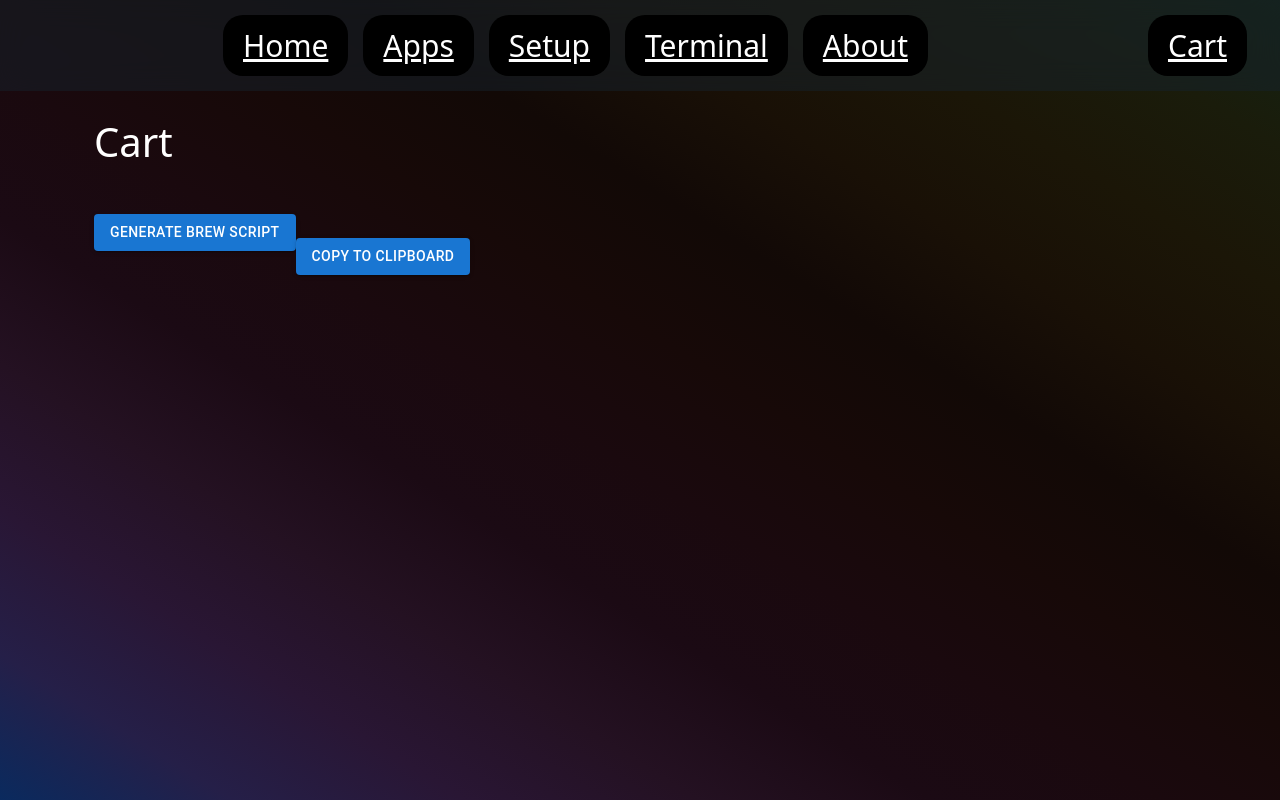
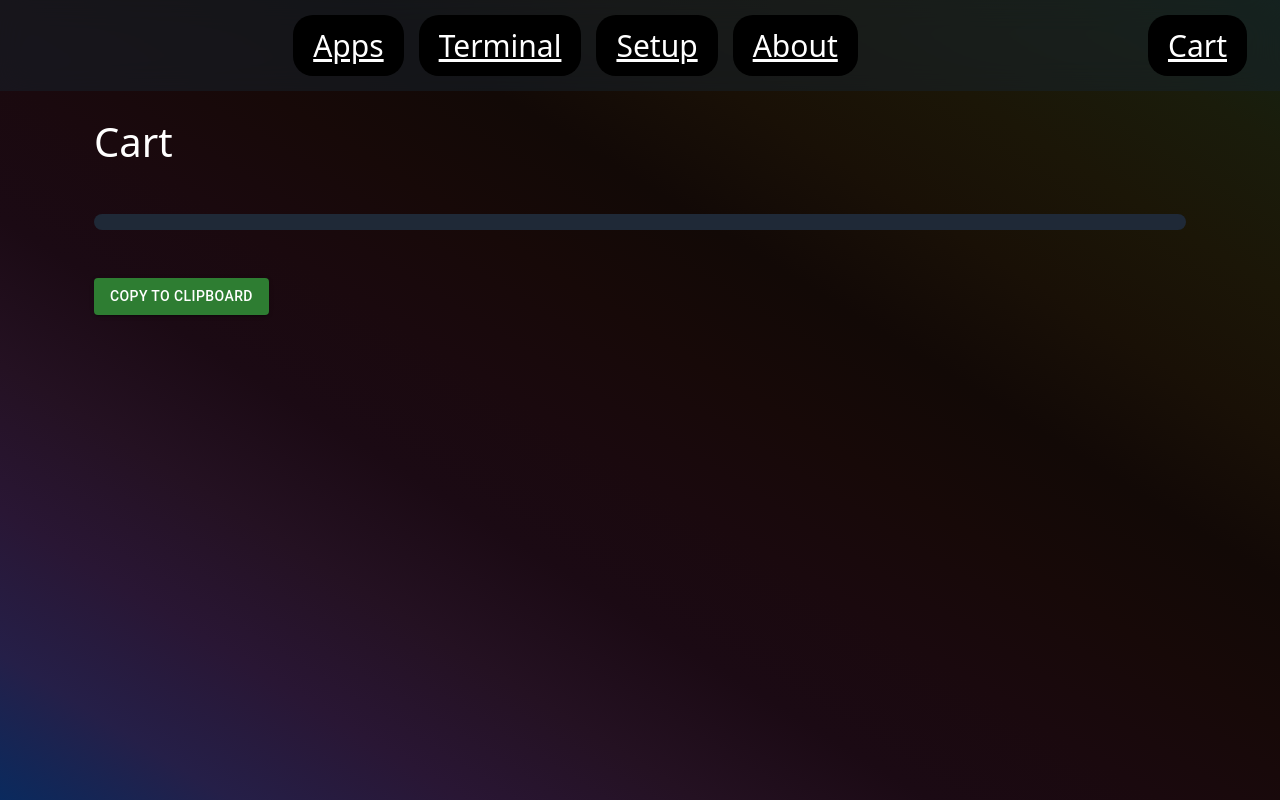
Before and after one commit to EmericLaberge/mac-companion-app, a React (Create React App) app: page /mac-companion-app/Cart in a window 1280 px wide. Built offline with nearby package versions, Linux system fonts and the light colour scheme.

Commit message:
Version 1

```diff
--- a/src/App.tsx
+++ b/src/App.tsx
@@ -16,8 +16,7 @@ const App: React.FC = () => (
     <NavBar />
     <Routes>
 
-      <Route path="/" element={<Home />} />
-      <Route path="/ListOfApps" element={<ListOfApps />} />
+      <Route path="/" element={<ListOfApps />} />
       <Route path="/Setup" element={<Setup />} />
       <Route path="/Terminal" element={<Terminal />} />
       <Route path="/About" element={<About />} />
--- a/src/Cart.tsx
+++ b/src/Cart.tsx
@@ -6,15 +6,16 @@ import { useAtom } from 'jotai';
 import { DownloadScriptsAtom, BrewScriptAtom } from './atoms';
 import { alternateAppsAtom, AppsAtom } from './atoms';
 import SearchBar from "material-ui-search-bar";
+import CartList from './Components/CartList/Cartlist';
 import Button from '@mui/material/Button';
 import { useEffect } from 'react';
-import {toast} from 'react-toastify';
+import { toast } from 'react-toastify';
 
 
 const Cart: React.FC = () => {
   const [formulaes] = useAtom(DownloadScriptsAtom)
-  const [brewScript, setBrewScript] = useAtom(BrewScriptAtom)
   const [isGenerated, setIsGenerated] = useState(false);
+  const [apps, setApps] = useAtom(AppsAtom);
 
 
   // make the list of apps alternate between left and right
@@ -25,46 +26,33 @@ const Cart: React.FC = () => {
   const handleAdd = () => {
   }
 
-  useEffect(() => {
-    console.log("formulaes: " + formulaes);
-    console.log("brewScript: " + brewScript);
-  }, [formulaes, brewScript])
 
-const generateBrew = (callback: (newBrewScript: string) => void) => {
-  if (!isGenerated) {
-    let followingScript = "";
-    console.log("formulaes: " + formulaes);
-    formulaes.forEach((formula) => {
-      formula.trim() === "" ? console.log("formula: " + formula) : followingScript += ` && ${formula}`;
-    });
-    setBrewScript(prevScript => {
-      const newScript = prevScript + followingScript;
-      callback(newScript); // Call the callback with the new script
-      return newScript;
-    });
+  const generateBrew = () => {
+    let followingScript = "brew update";
+    apps.forEach((app) => {
+      if (app.isAdded && app.brewFormula.trim() !== "") {
+        followingScript += `&& ${app.brewFormula}`;
+      }
+    }
+    );
+
+    return followingScript;
   }
-  setIsGenerated(true);
-}
 
-const copyToClipboard = () => {
-  generateBrew((newBrewScript) => {
-    navigator.clipboard.writeText(newBrewScript);
-    alert("Copied to Clipboard!");
-    // toast isnt visible for some reason
-    toast.success("Copied to Clipboard!");
-  });
-}
+  const copyToClipboard = () => {
+    const brewScript = generateBrew();
+    navigator.clipboard.writeText(brewScript).then(() => {
+      alert("Copied to clipboard!");
+    }
+    );
+  }
 
 
   return (
     <div className="container mx-auto px-4 flex flex-col items-center">
       <h1 className="text-3xl text-white mb-5">Cart</h1>
-      <Button variant="contained" className="mb-5" onClick={() => {
-        generateBrew((newBrewScript) => {
-          toast.success("Generated Brew Script!");
-        });
-      }}>Generate Brew Script</Button>
-      <Button variant="contained" onClick={copyToClipboard}>Copy to Clipboard</Button>
+      <CartList />
+      <Button variant="contained" color='success' className="mt-5" onClick={copyToClipboard}>Copy to Clipboard</Button>
     </div>
   );
 };
--- a/src/Components/AppCard/AppCard.tsx
+++ b/src/Components/AppCard/AppCard.tsx
@@ -21,15 +21,16 @@ interface AppCardProps {
   image: string;
   link: string;
   brewFormula: string;
+  isAdded: boolean;
+  toggleAdded: (brewFormula: string) => void;
 }
 const AppCard = (props: AppCardProps) => {
-  const { name, description, image, link, brewFormula } = props;
+  const { name, description, image, link, brewFormula, isAdded, toggleAdded } = props;
   const [brew, setBrew] = useAtom(DownloadScriptsAtom);
   const [cartNumber, setCartNumber] = useAtom(CartAmountAtom);
-  const [appAdded, setAppAdded] = useState(false);
   const handleAdd = () => {
   // add the formula to the brew array
-  if (brew.find((brewFormula) => brewFormula === brewFormula)) {
+  if (isAdded) {
     // alert("Already in cart!");
   }
   else {
@@ -37,7 +38,7 @@ const AppCard = (props: AppCardProps) => {
     newBrew.push(brewFormula);
     setBrew(newBrew);
     setCartNumber(cartNumber + 1);
-    setAppAdded(true);
+    toggleAdded(brewFormula);
     console.log(brew);
   }
 }
@@ -48,7 +49,7 @@ const handleRemove = () => {
     newBrew.splice(brew.indexOf(brewFormula), 1);
     setBrew(newBrew);
     setCartNumber(cartNumber - 1);
-    setAppAdded(false);
+    toggleAdded(brewFormula);
     console.log(brew);
 }
 
@@ -71,7 +72,7 @@ const handleRemove = () => {
           </Button>
 
 
-          {appAdded ? (
+          {isAdded ? (
             <Button size="small" color="primary" rel="noopener noreferrer"
             variant="contained" className="float-right justify-around align-items-center p-2"
             style={{backgroundColor: "red", color: "#FFFFFF",borderRadius: "8px"}}
--- /dev/null
+++ b/src/Components/CartList/Cartlist.tsx
@@ -0,0 +1,32 @@
+import React from 'react';
+import { useAtom } from 'jotai';
+import { AppsAtom } from '../../atoms';
+import {List, ListItem, ListItemText, ListItemButton, IconButton} from '@mui/material';
+import DeleteIcon from '@mui/icons-material/Delete';
+
+const CartList: React.FC = () => {
+
+  const [apps, setApps] = useAtom(AppsAtom);
+  const removeFromCart = (brewFormula: string) => {
+    const updatedApps = apps.map(app =>
+      app.brewFormula === brewFormula ? { ...app, isAdded: false } : app
+    );
+    setApps(updatedApps);
+    console.log(apps);
+  };
+  return (
+    <div>
+      <List style={{backgroundColor: "#1F2937", borderRadius: "16px" , alignContent: "center", color: "white"}}>
+      {apps.filter((app) => app.isAdded).map((app) => (
+        <ListItemButton key={app.brewFormula}>
+          <ListItemText primary={app.name} />
+          <IconButton onClick={() => removeFromCart(app.brewFormula)}>
+          <DeleteIcon color="error" />
+          </IconButton>
+        </ListItemButton>
+      ))}
+      </List>
+    </div>
+  );
+}
+export default CartList;
--- a/src/Components/Navbar/NavBar.tsx
+++ b/src/Components/Navbar/NavBar.tsx
@@ -1,7 +1,7 @@
 // NavBar.tsx
 import React from "react";
 import { NavLink, useLocation } from "react-router-dom";
-import { CartAmountAtom, DownloadScriptsAtom } from "../../atoms";
+import {  AppsAtom, DownloadScriptsAtom } from "../../atoms";
 import "./NavBar.css";
 import { useAtom } from "jotai";
 
@@ -13,30 +13,27 @@ const NavBar: React.FC = () => {
     return location.pathname === path ? { color: "#ff9900" } : { color: "#ffffff" };
   };
 
-  const [cartAmount] = useAtom(CartAmountAtom);
+
   const [fomulaes, setFormulas] = useAtom(DownloadScriptsAtom)
+  const [apps, setApps] = useAtom(AppsAtom);
+  const cartNum = apps.filter((app) => app.isAdded).length;
 
   return (
     <div className={"navbar"}>
       <ul id="menu">
-        <li id="home">
+        <li id="list-of-apps">
           <NavLink to="/" style={getLinkStyle("/")}>
-            Home
+            Apps
           </NavLink>
         </li>
-        <li id="list-of-apps">
-          <NavLink to="/ListOfApps" style={getLinkStyle("/ListOfApps")}>
-            Apps
+        <li id="terminal">
+          <NavLink to="/Terminal" style={getLinkStyle("/Terminal")}>
+            Terminal
           </NavLink>
         </li>
         <li id="setup">
           <NavLink to="/Setup" style={getLinkStyle("/Setup")}>
             Setup
-          </NavLink>
-        </li>
-        <li id="terminal">
-          <NavLink to="/Terminal" style={getLinkStyle("/Terminal")}>
-            Terminal
           </NavLink>
         </li>
         <li id="about">
@@ -47,7 +44,7 @@ const NavBar: React.FC = () => {
         <li id="cart">
         <NavLink to="/cart"
         style={getLinkStyle("/cart")}>
-            Cart {cartAmount > 0 ? `(${cartAmount})` : ""}
+            Cart { cartNum > 0 ? `(${cartNum})` : '' }
           </NavLink>
         </li>
       </ul>
--- a/src/ListOfApps.tsx
+++ b/src/ListOfApps.tsx
@@ -1,86 +1,13 @@
-// import React from 'react';
-// import AppCard from './Components/AppCard/AppCard';
-// import { appsAtom, searchQueryAtom } from './atoms';
-// import NavBar from './Components/Navbar/NavBar';
-// import Grid from '@mui/material/Grid';
-// import { useState } from 'react';
-// import { useAtom } from 'jotai';
-// import SearchBar from "material-ui-search-bar";
-//
-// const ListOfApps: React.FC = () => {
-//   const [apps] = useAtom(appsAtom);
-//   const [searchQuery, setSearchQuery] = useState('');
-//
-//   const handleSearch = (newValue: string) => {
-//     setSearchQuery(newValue);
-//   }
-//
-//   const handleSearchSubmit = () => {
-//     setSearchQuery(searchQuery)
-//   }
-//
-//
-//
-//
-//   const filteredApps = apps.filter((app) =>
-//     app.name.toLowerCase().startsWith(searchQuery.toLowerCase())
-//   );
-//   const appNumber = filteredApps.length;
-//   const searchtext = useState('');
-// return (
-//     <div>
-//       <NavBar />
-//     <div className="flex flex-col items-center">
-//   <SearchBar
-//     value={searchQuery}
-//     onChange={(newValue) => handleSearch(newValue)}
-//     onRequestSearch={handleSearchSubmit}
-//   />
-//   </div>
-//       <Grid container spacing={2}>
-//         {filteredApps.map((app, index) => (
-//         <React.Fragment key={app.name}>
-//             {index % 2 === 0 && (
-//               <Grid container item>
-//                 <Grid item xs={6}>
-//                   <AppCard
-//                     name={app.name}
-//                     description={app.description}
-//                     image={app.image}
-//                     link={app.link}
-//                   />
-//                 </Grid>
-//                 {filteredApps[index + 1] && (
-//                   <Grid item xs={6}>
-//                     <AppCard
-//                       name={filteredApps[index + 1].name}
-//                       description={filteredApps[index + 1].description}
-//                       image={filteredApps[index + 1].image}
-//                       link={filteredApps[index + 1].link}
-//                     />
-//                   </Grid>
-//                 )}
-//               </Grid>
-//             )}
-//           </React.Fragment>
-//         ))}
-//       </Grid>
-//     </div>
-//   );
-// };
-//
-// export default ListOfApps;
-//
 import React, { useState } from 'react';
 import NavBar from './Components/Navbar/NavBar';
 import AppCard from './Components/AppCard/AppCard';
 import { useAtom } from 'jotai';
-import {alternateAppsAtom, AppsAtom} from './atoms';
+import { alternateAppsAtom, AppsAtom } from './atoms';
 import SearchBar from "material-ui-search-bar";
 
 
 const ListOfApps: React.FC = () => {
-  const [apps] = useAtom(AppsAtom);
+  const [apps, setApps] = useAtom(AppsAtom);
   const [alternateApps] = useAtom(alternateAppsAtom);
   // make the list of apps alternate between left and right
 
@@ -95,6 +22,12 @@ const ListOfApps: React.FC = () => {
     setSearchQuery(searchQuery);
   }
 
+  const toggleAdded = (brewFormula: string) => {
+    const updatedApps = apps.map(app =>
+      app.brewFormula === brewFormula ? { ...app, isAdded: !app.isAdded } : app
+    );
+    setApps(updatedApps);
+  };
   const filteredApps = apps.filter((app) =>
     app.name.toLowerCase().startsWith(searchQuery.toLowerCase())
   );
@@ -120,6 +53,8 @@ const ListOfApps: React.FC = () => {
                 image={app.image}
                 link={app.link}
                 brewFormula={app.brewFormula}
+                isAdded={app.isAdded}
+                toggleAdded={toggleAdded}
               />
             </div>
           ))}
@@ -133,6 +68,8 @@ const ListOfApps: React.FC = () => {
             image={filteredApps[0].image}
             link={filteredApps[0].link}
             brewFormula={filteredApps[0].brewFormula}
+            isAdded={filteredApps[0].isAdded}
+            toggleAdded={toggleAdded}
           />
         </div>
       )}
```
Also changed, not shown: src/Setup.tsx (+71 -64 lines). Lines whose indentation alone changed are shown as unchanged.
